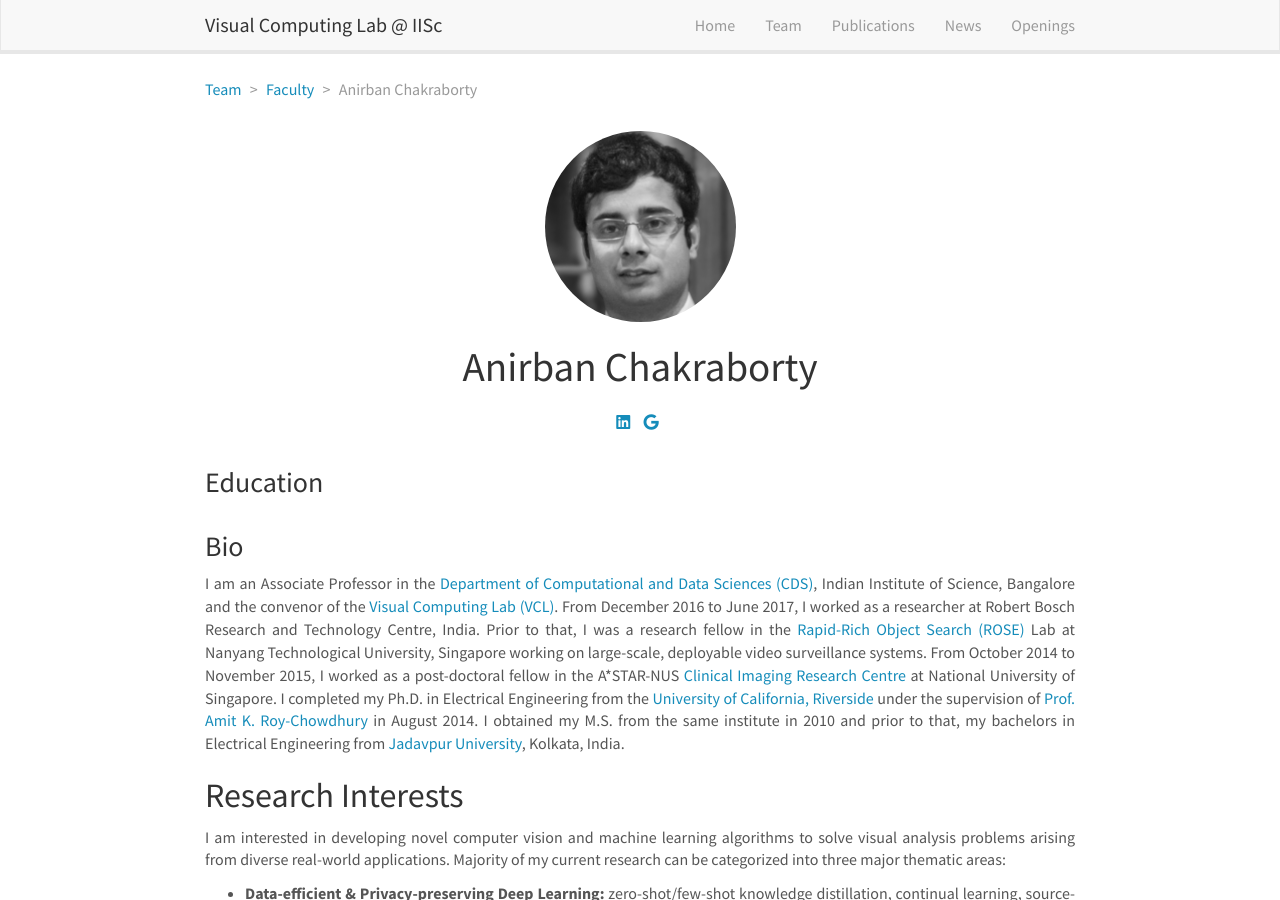
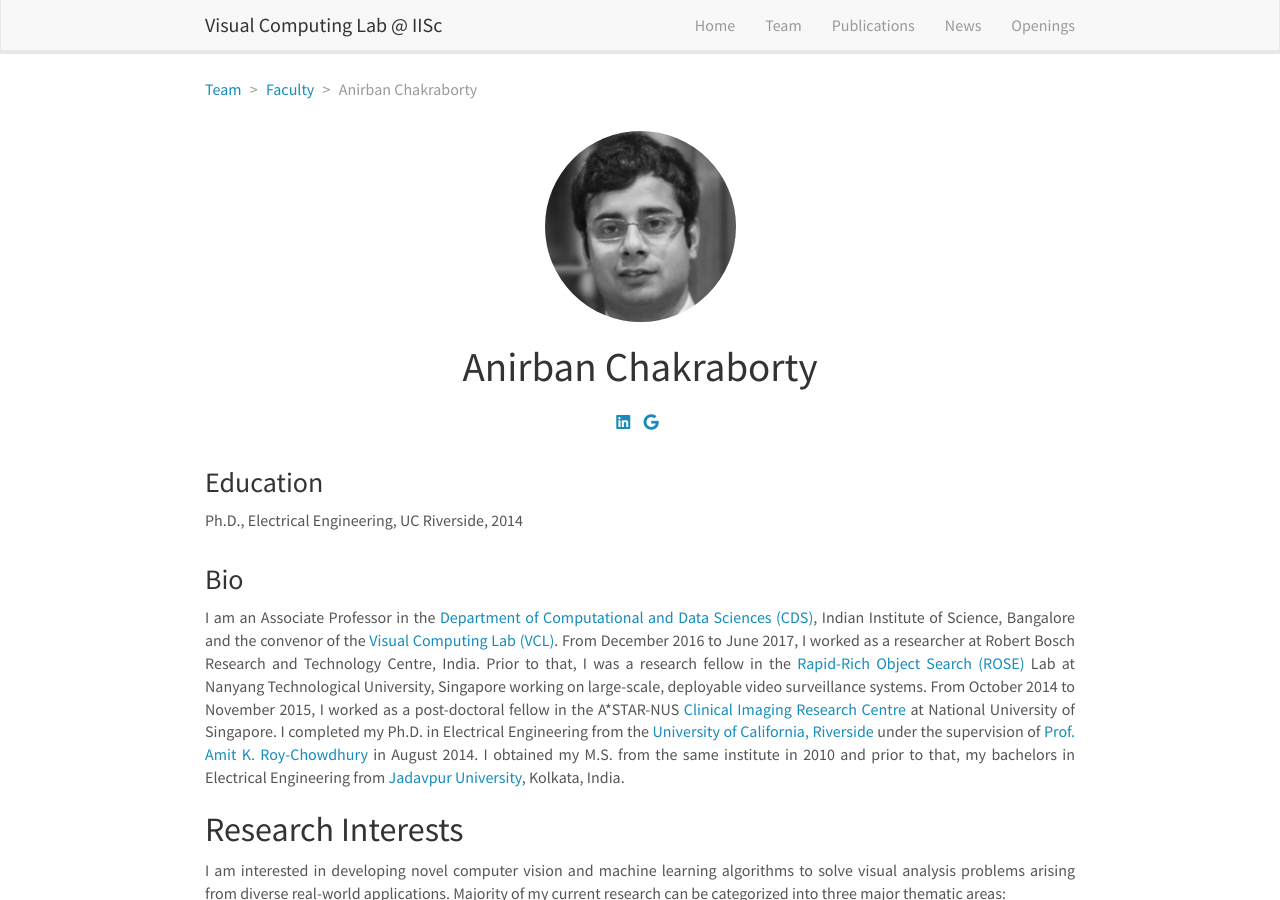
Before and after one commit to vcl-iisc/vclab-website, a Jekyll site: the page built from _pages/anirban.md, in a window 1280 px wide and 900 px high. Built offline with Jekyll 4.4.1, drawn with Linux system fonts in a browser that asks for light colours; nearby versions of some CDN libraries.

Commit message:
Update anirban.md

```diff
--- a/_pages/anirban.md
+++ b/_pages/anirban.md
@@ -10,6 +10,8 @@ category: faculty
 social:
   google-scholar: "https://scholar.google.co.in/citations?user=NtAsZK-2HjcC&hl=en"
   linkedin: "https://sg.linkedin.com/in/anirban-chakraborty-629a1833"
+education:
+  Ph.D., Electrical Engineering, UC Riverside, 2014
 ---
 
 I am an Associate Professor in the [Department of Computational and Data Sciences (CDS)](http://cds.iisc.ac.in), Indian Institute of Science, Bangalore and the convenor of the [Visual Computing Lab (VCL)](http://visual-computing.in). From December 2016 to June 2017, I worked as a researcher at Robert Bosch Research and Technology Centre, India. Prior to that, I was a research fellow in the [Rapid-Rich Object Search (ROSE)](https://www.ntu.edu.sg/rose) Lab at Nanyang Technological University, Singapore working on large-scale, deployable video surveillance systems. From October 2014 to November 2015, I worked as a post-doctoral fellow in the A*STAR-NUS [Clinical Imaging Research Centre](http://www.circ.nus.edu.sg) at National University of Singapore. I completed my Ph.D. in Electrical Engineering from the [University of California, Riverside](http://www.ucr.edu) under the supervision of [Prof. Amit K. Roy-Chowdhury](https://vcg.engr.ucr.edu/amit) in August 2014. I obtained my M.S. from the same institute in 2010 and prior to that, my bachelors in Electrical Engineering from [Jadavpur University](http://www.jaduniv.edu.in), Kolkata, India.
```
